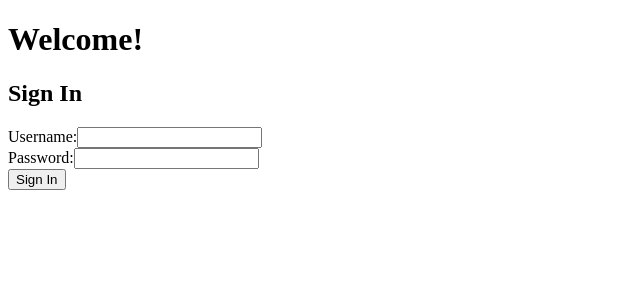
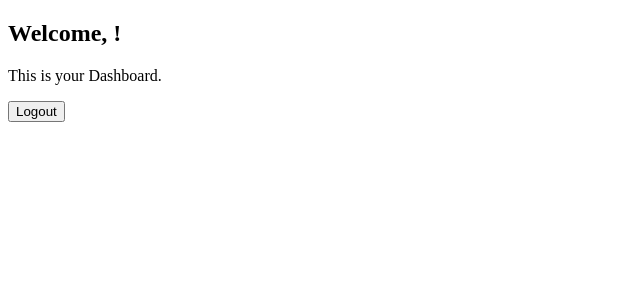
Before and after one commit to BootsRngr94/phase-5-capstone, a React (Create React App) app in the folder client/: page /dashboard in a window 1280 px wide. Shown: the top 300 px of the page, without its empty margins (0-640 px from the left). Built offline with nearby package versions, Linux system fonts and the light colour scheme.

Commit message:
got sign in page and dashboard page working together, where signing in takes yuo to the dashboard.

```diff
--- a/client/src/components/App.js
+++ b/client/src/components/App.js
@@ -1,18 +1,38 @@
-import React, { useEffect, useState } from "react";
-import { Switch, Route } from "react-router-dom";
-// import React from 'react';
-import SignIn from './SignIn';
-
+import React, { useState } from "react";
+import { BrowserRouter as Router, Switch, Route, Redirect } from "react-router-dom";
+import SignIn from "./SignIn";
+import Dashboard from "./Dashboard";
 
 const App = () => {
-    return (
-      <div>
-        <h1>Welcome!</h1>
-        <SignIn />
-        {/* Other components or content */}
-      </div>
-    );
+  const [isLoggedIn, setLoggedIn] = useState(false);
+
+  const handleLogin = () => {
+    setLoggedIn(true);
   };
 
+  const handleLogout = () => {
+    setLoggedIn(false);
+  };
+
+  return (
+    <Router>
+      <Switch>
+        <Route
+          path="/signin"
+          render={(props) => (
+            <SignIn {...props} isLoggedIn={isLoggedIn} onLogin={handleLogin} />
+          )}
+        />
+        <Route
+          path="/dashboard"
+          render={(props) => (
+            <Dashboard {...props} isLoggedIn={isLoggedIn} onLogout={handleLogout} />
+          )}
+        />
+        <Redirect from="/" to="/signin" />
+      </Switch>
+    </Router>
+  );
+};
 
 export default App;
--- a/client/src/components/Dashboard.js
+++ b/client/src/components/Dashboard.js
@@ -0,0 +1,24 @@
+import React from 'react';
+import { useHistory } from 'react-router-dom';
+
+const Dashboard = ({ username, onLogout }) => {
+  const history = useHistory();
+
+  const handleLogout = () => {
+    // Perform any necessary logout actions (clear session, redirect, etc.)
+    onLogout();
+    // Redirect to the sign-in page or another appropriate location
+    history.push('/signin');
+  };
+
+  return (
+    <div>
+      <h2>Welcome, {username}!</h2>
+      <p>This is your Dashboard.</p>
+      {/* Add relevant information, summary statistics, or recent activities here */}
+      <button onClick={handleLogout}>Logout</button>
+    </div>
+  );
+};
+
+export default Dashboard;
--- a/client/src/components/SignIn.js
+++ b/client/src/components/SignIn.js
@@ -1,13 +1,18 @@
-import React, { useState } from 'react';
+import React, { useState, useEffect } from 'react';
+import { useHistory } from 'react-router-dom';
+
 
 const SignIn = () => {
   const [username, setUsername] = useState('');
   const [password, setPassword] = useState('');
   const [error, setError] = useState('');
+  const [isLoggedIn, setLoggedIn] = useState(false);
+
+  const history = useHistory();
 
   const handleSignIn = async () => {
     try {
-      const response = await fetch('http://your-api-url/signin', {
+      const response = await fetch('http://127.0.0.1:5555/signin', {
         method: 'POST',
         headers: {
           'Content-Type': 'application/json',
@@ -18,8 +23,8 @@ const SignIn = () => {
       const data = await response.json();
 
       if (response.ok) {
-        // Sign-in successful, you might want to redirect the user or perform some other action
         console.log('Login successful');
+        setLoggedIn(true);
       } else {
         // Sign-in failed, update the error state
         setError(data.error || 'Sign-in failed');
@@ -28,6 +33,13 @@ const SignIn = () => {
       console.error('Error during sign-in:', error);
     }
   };
+
+  // If already logged in, redirect to the Dashboard
+  useEffect(() => {
+    if (isLoggedIn) {
+      history.push('/dashboard');
+    }
+  }, [isLoggedIn, history]);
 
   return (
     <div>
```
